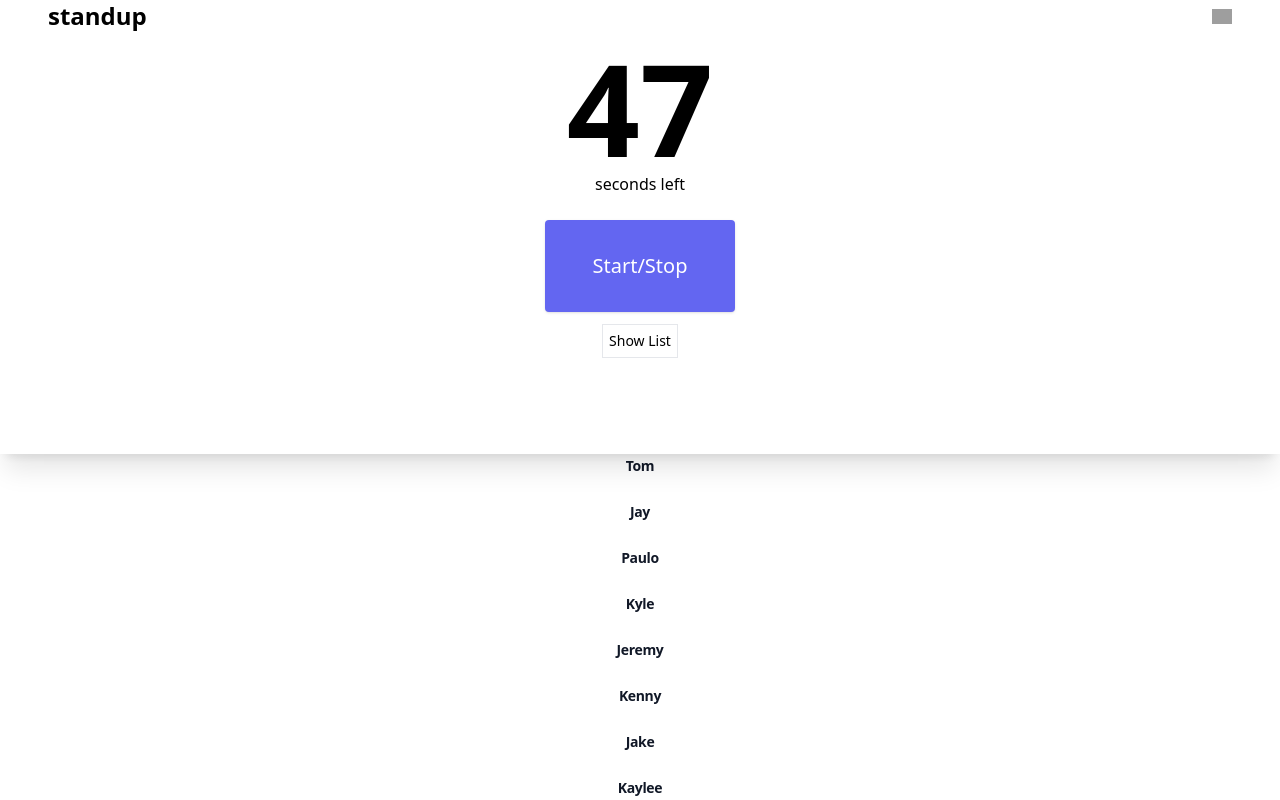
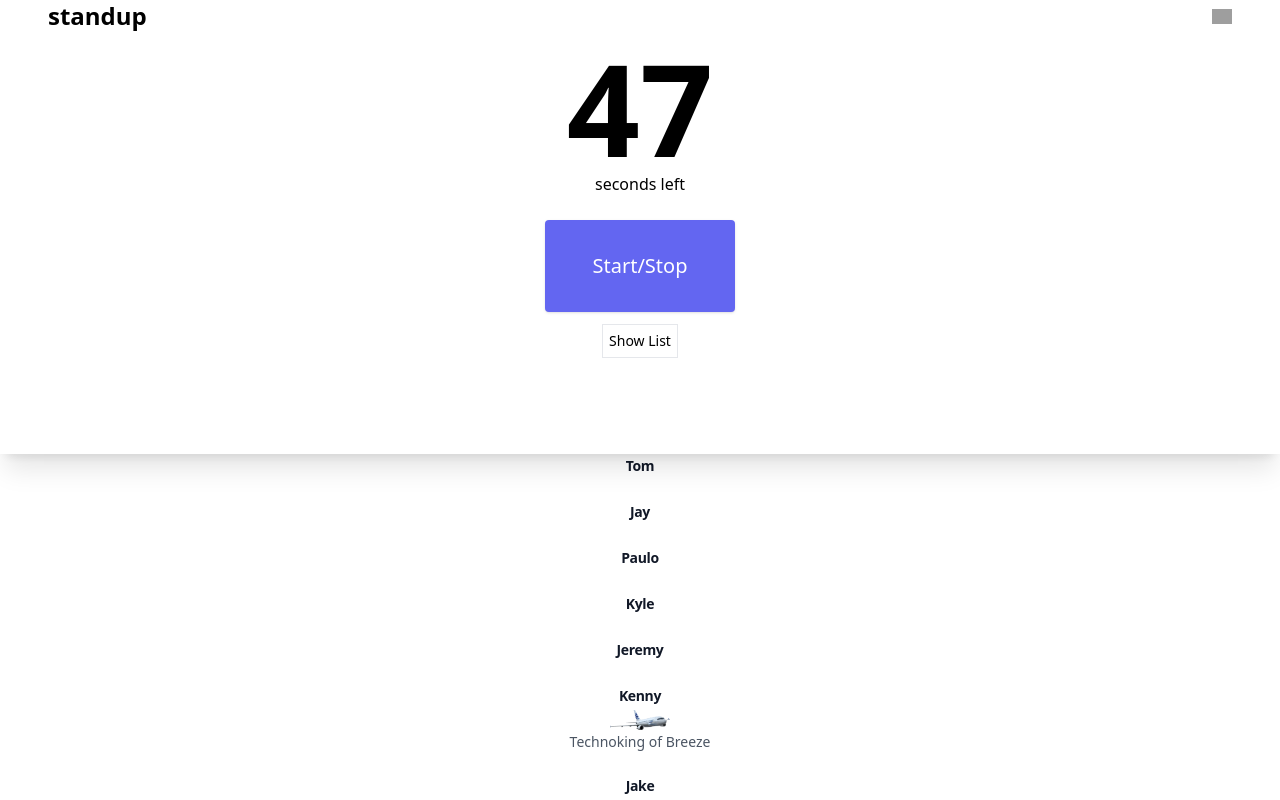
Before and after one commit to kel89/standup-timer, a React (Create React App) app: page / in a window 1280 px wide. Shown: the top 800 px of the page. Built offline with nearby package versions, Linux system fonts and the light colour scheme; grey boxes are pictures that could not be loaded.

Commit message:
ken's changes

```diff
--- a/src/components/team.js
+++ b/src/components/team.js
@@ -28,6 +28,13 @@ export default function Team({ handleCheckboxClick }) {
           >
             {person.name}
           </span>
+          {
+            person.imageUrl ? (
+              <div className='flex items-center justify-center'>
+                <img className='h-5' src={`${person.imageUrl}`} alt=''/>
+              </div>
+            ) : null
+          }
           <p className="text-sm leading-6 text-gray-600">{person.role}</p>
         </li>
       ))}
--- a/src/utils/constants.js
+++ b/src/utils/constants.js
@@ -7,7 +7,7 @@ export const people = [
   { done: false, name: 'Jay', role: '', imageUrl: null },
   { done: false, name: 'Jordan', role: '', imageUrl: null },
   { done: false, name: 'Paulo', role: '', imageUrl: null },
-  { done: false, name: 'Kenny', role: '', imageUrl: null },
+  { done: false, name: 'Kenny', role: 'Technoking of Breeze', imageUrl: "assets/a320_transparent.png" },
   { done: false, name: 'Steven', role: '', imageUrl: null },
   { done: false, name: 'Kaylee', role: '', imageUrl: null },
   { done: false, name: 'Mike', role: '', imageUrl: null },
```
Also changed, not shown: public/assets/a320_transparent.png (added).
